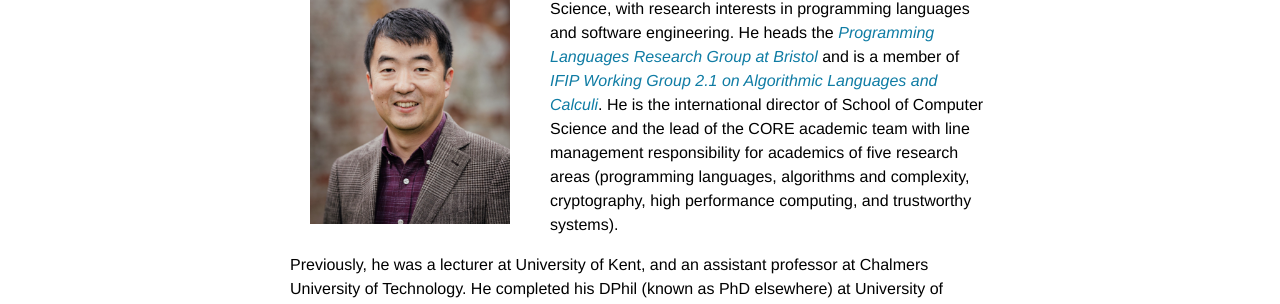
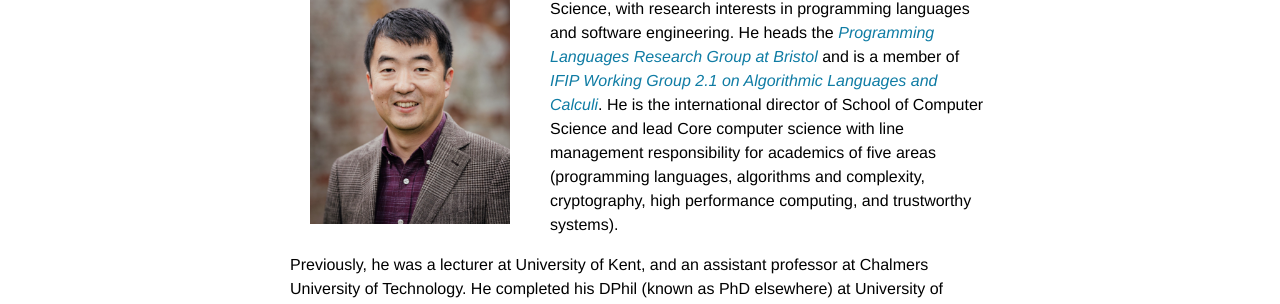
Before and after one commit to mengwangoxf/mengwangoxf.github.io, a Jekyll site: the page built from index.md, in a window 1280 px wide. Shown: the part 291-595 px from the top of the page. Built offline with Jekyll 4.4.1, drawn with Linux system fonts in a browser that asks for light colours.

Commit message:
Update index.md

```diff
--- a/index.md
+++ b/index.md
@@ -7,7 +7,7 @@ title: About
 
 <img class="profile-picture" src="meng.jpeg">
 
-Dr. Meng Wang is a Reader in the Department of Computer Science, with research interests in programming languages and software engineering. He heads the [*Programming Languages Research Group at Bristol*](https://bristolpl.github.io) and is a member of [*IFIP Working Group 2.1 on Algorithmic Languages and Calculi*](https://ifipwg21wiki.cs.kuleuven.be/IFIP21/WebHome). He is the international director of School of Computer Science and the lead of the CORE academic team with line management responsibility for academics of five research areas (programming languages, algorithms and complexity, cryptography, high performance computing, and trustworthy systems).
+Dr. Meng Wang is a Reader in the Department of Computer Science, with research interests in programming languages and software engineering. He heads the [*Programming Languages Research Group at Bristol*](https://bristolpl.github.io) and is a member of [*IFIP Working Group 2.1 on Algorithmic Languages and Calculi*](https://ifipwg21wiki.cs.kuleuven.be/IFIP21/WebHome). He is the international director of School of Computer Science and lead Core computer science with line management responsibility for academics of five areas (programming languages, algorithms and complexity, cryptography, high performance computing, and trustworthy systems).
 
 Previously, he was a lecturer at University of Kent, and an assistant professor at Chalmers University of Technology. He completed his DPhil (known as PhD elsewhere) at University of Oxford, and before that he studied at National University of Singapore.
 
```
